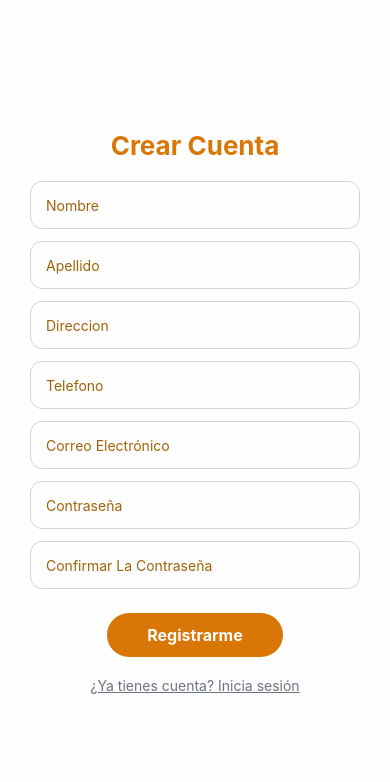
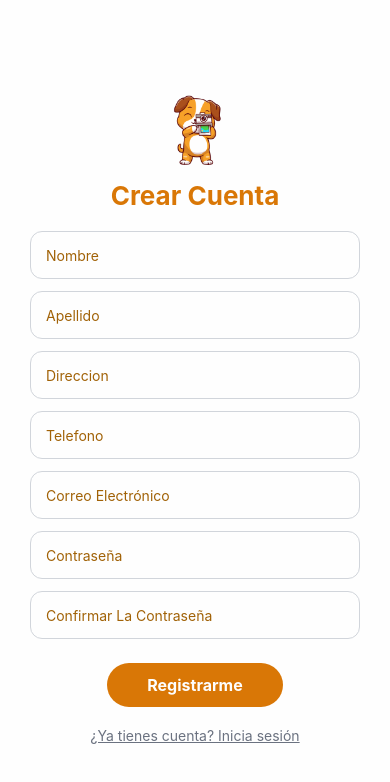
Before and after one commit to KevinPedrera/tallerUno, a React Native app: screen / in a window 390 px wide. Shown: the top 782 px of the page. Built offline with nearby package versions, Linux system fonts and the light colour scheme.

Commit message:
imagenes

```diff
--- a/src/screens/RegistroScreen.tsx
+++ b/src/screens/RegistroScreen.tsx
@@ -1,9 +1,13 @@
 import React from 'react'
-import { Text, TextInput, TouchableOpacity, View, StyleSheet } from 'react-native'
+import { Text, TextInput, TouchableOpacity, View, StyleSheet, Image } from 'react-native'
 
 export const RegistroScreen = () => {
   return (
     <View style = {styles.contenedor}>
+
+        <Image style = {styles.logo}
+        source={require("../img/registro.png")}/>
+
         <Text style = {styles.titulo}>Crear Cuenta</Text>
 
         <TextInput style = {styles.inputs}
@@ -108,6 +112,8 @@ const styles = StyleSheet.create({
     paddingVertical: 20
   },
 
-
-
+  logo:{
+    width:100,
+    height: 100
+  }
 })
```
Also changed, not shown: src/screens/InicioSesionScreen.tsx (+7 -1 lines), src/img/huella.png (added), src/img/registro.png (added).
